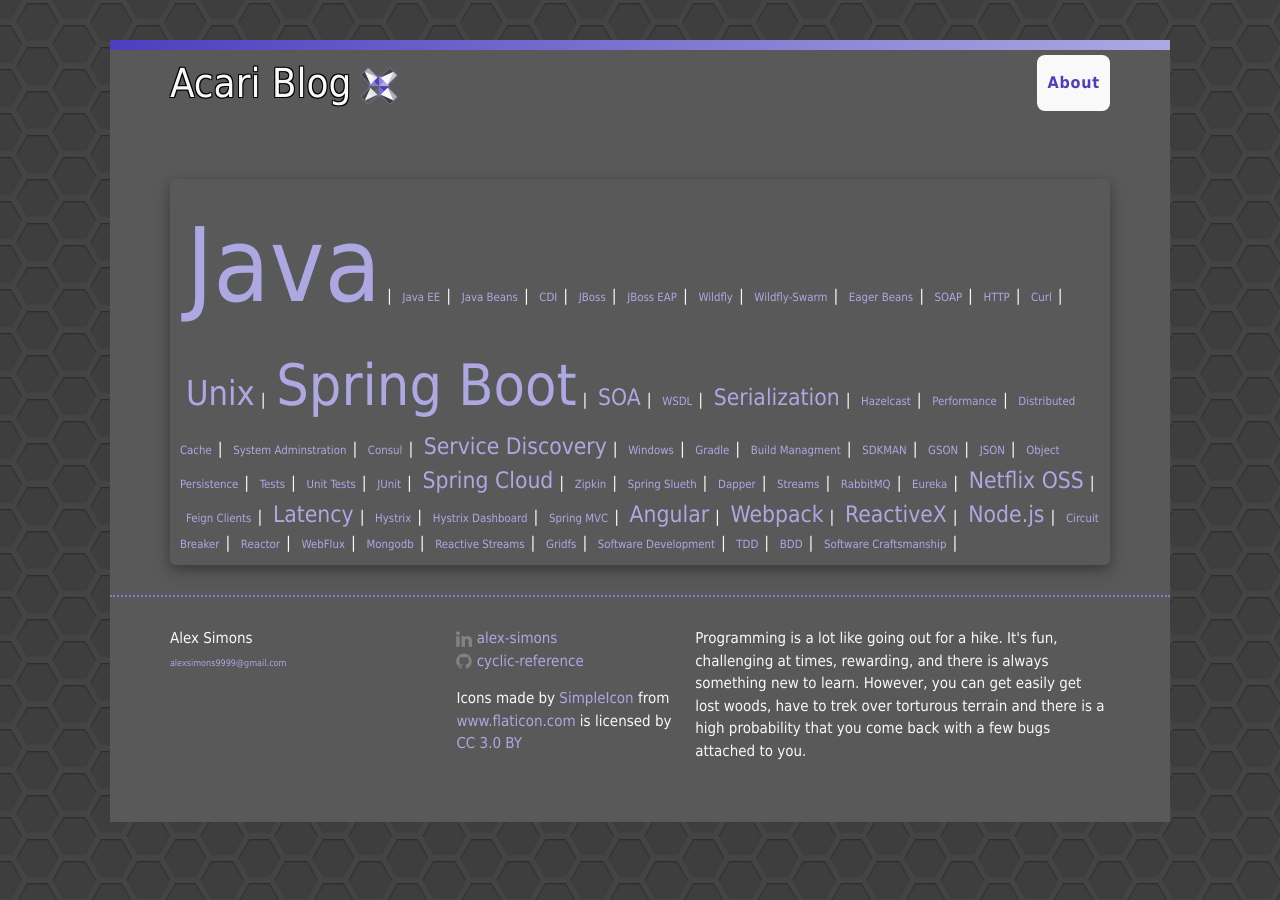
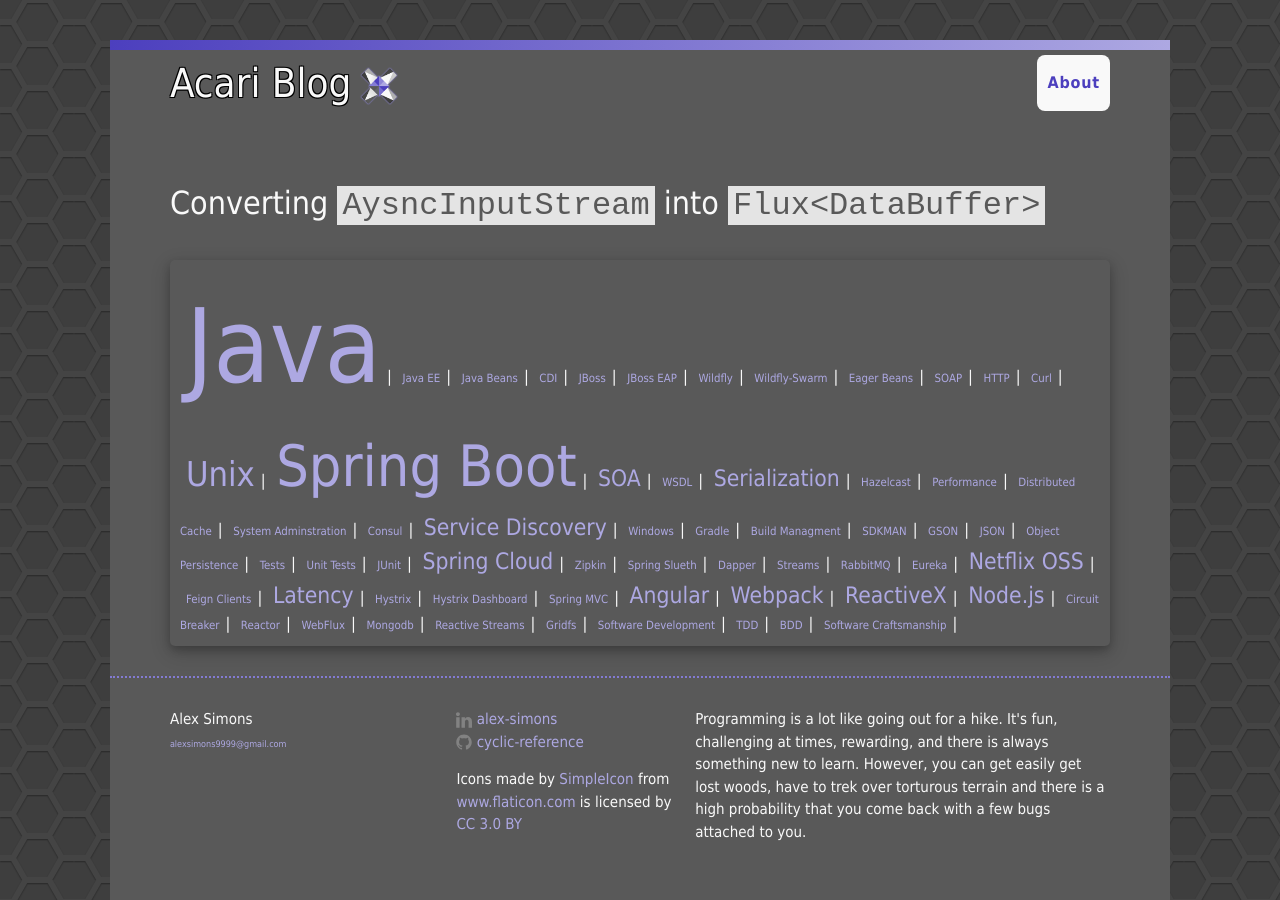
Before and after one commit to Unthrottled/blog, a Jekyll site: the page built from code/rmip/async_to_flux.md, in a window 1280 px wide and 900 px high. Built offline with Jekyll 4.4.1, drawn with Linux system fonts in a browser that asks for light colours.

Commit message:
Page Title

```diff
--- a/code/rmip/async_to_flux.md
+++ b/code/rmip/async_to_flux.md
@@ -1,3 +1,6 @@
 ---
 layout: post
 ---
+
+Converting `AysncInputStream` into `Flux<DataBuffer>`
+---
```
